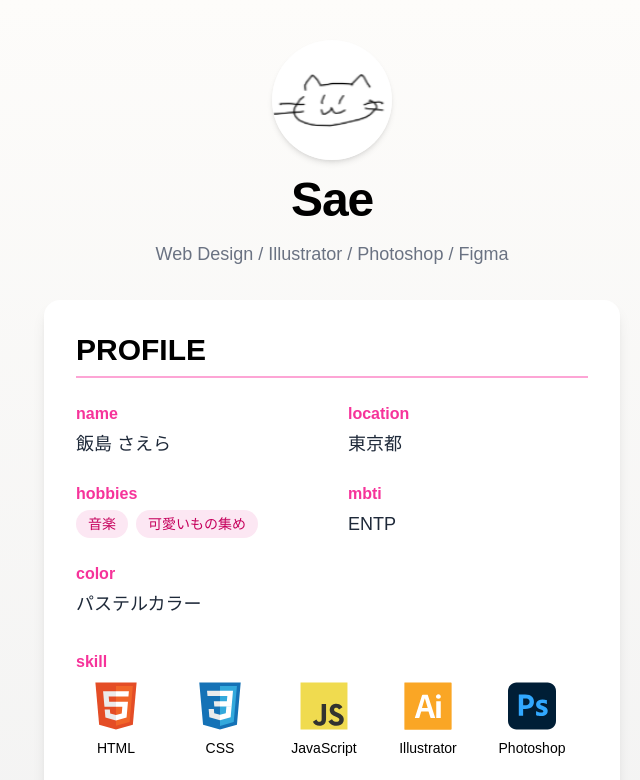
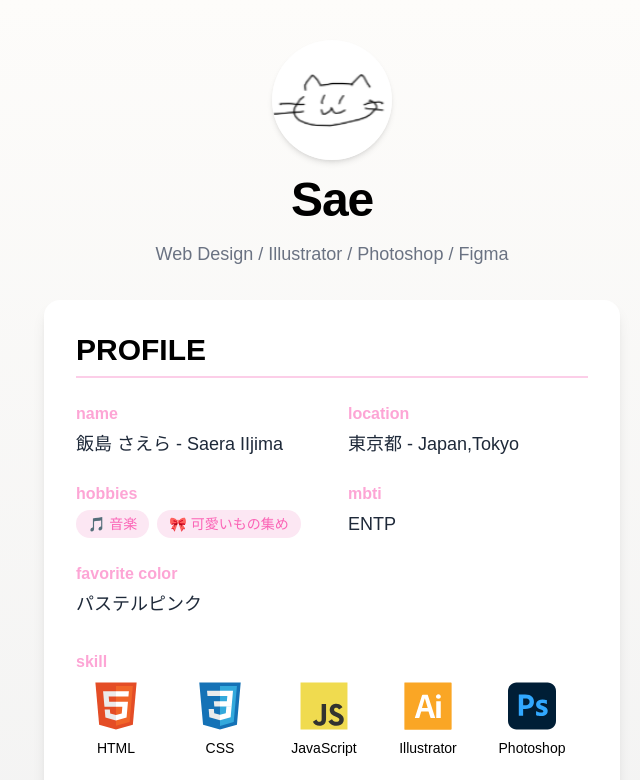
Before and after one commit to nekichqn/MyPortfolio, a Next.js app in the folder portfolio-site/: page / in a window 1280 px wide. Shown: the top 780 px of the page, without its empty margins (308-948 px from the left). Built offline with nearby package versions, Linux system fonts and the light colour scheme.

Commit message:
細かいデザイン修正

```diff
--- a/portfolio-site/src/pages/index.tsx
+++ b/portfolio-site/src/pages/index.tsx
@@ -20,37 +20,37 @@ export default function Home() {
 
       {/* 自己紹介 */}
       <section className="mt-8 max-w-xl bg-white p-8 rounded-2xl shadow-lg text-left space-y-8">
-        <h2 className="text-3xl font-bold mb-6 border-b-2 border-pink-300 pb-2">PROFILE</h2>
+        <h2 className="text-3xl font-bold mb-6 border-b-2 border-pink-200 pb-2">PROFILE</h2>
 
         <dl className="grid grid-cols-2 gap-y-6 gap-x-8">
           <div>
-            <dt className="text-pink-500 font-semibold mb-1">name</dt>
-            <dd className="text-gray-800 text-lg">飯島 さえら</dd>
+            <dt className="text-pink-300 font-semibold mb-1">name</dt>
+            <dd className="text-gray-800 text-lg">飯島 さえら - Saera IIjima</dd>
           </div>
           <div>
-            <dt className="text-pink-500 font-semibold mb-1">location</dt>
-            <dd className="text-gray-800 text-lg">東京都</dd>
+            <dt className="text-pink-300 font-semibold mb-1">location</dt>
+            <dd className="text-gray-800 text-lg">東京都 - Japan,Tokyo</dd>
           </div>
           <div>
-            <dt className="text-pink-500 font-semibold mb-1">hobbies</dt>
+            <dt className="text-pink-300 font-semibold mb-1">hobbies</dt>
             <dd>
-              <span className="inline-block bg-pink-100 text-pink-700 rounded-full px-3 py-1 text-sm mr-2">音楽</span>
-              <span className="inline-block bg-pink-100 text-pink-700 rounded-full px-3 py-1 text-sm">可愛いもの集め</span>
+              <span className="inline-block bg-pink-100 text-pink-400 rounded-full px-3 py-1 text-sm mr-2">🎵 音楽</span>
+              <span className="inline-block bg-pink-100 text-pink-400 rounded-full px-3 py-1 text-sm">🎀 可愛いもの集め</span>
             </dd>
           </div>
           <div>
-            <dt className="text-pink-500 font-semibold mb-1">mbti</dt>
+            <dt className="text-pink-300 font-semibold mb-1">mbti</dt>
             <dd className="text-gray-800 text-lg">ENTP</dd>
           </div>
           <div>
-            <dt className="text-pink-500 font-semibold mb-1">color</dt>
-            <dd className="text-gray-800 text-lg">パステルカラー</dd>
+            <dt className="text-pink-300 font-semibold mb-1">favorite color</dt>
+            <dd className="text-gray-800 text-lg">パステルピンク</dd>
           </div>
         </dl>
 
 
         <div>
-          <h3 className="text-pink-500 font-semibold mb-2">skill</h3>
+          <h3 className="text-pink-300 font-semibold mb-2">skill</h3>
           <div className="flex flex-wrap gap-6 items-center">
             <div className="flex flex-col items-center w-20">
               <Image src="/img/icons/html.svg" alt="HTML" width={48} height={48} />
@@ -95,7 +95,7 @@ export default function Home() {
           href="/works"
           className="inline-block bg-black text-white px-6 py-2 rounded-lg hover:bg-gray-800 transition"
         >
-          Go Works
+          View Works
         </a>
       </section>
 
--- a/portfolio-site/src/pages/works/index.tsx
+++ b/portfolio-site/src/pages/works/index.tsx
@@ -1,5 +1,6 @@
 import { useState } from "react";
 import Image from "next/image";
+import Link from "next/link";
 
 export default function Works() {
   const works = [
@@ -20,11 +21,12 @@ export default function Works() {
       url: "https://nekichqn.github.io/mbti-site/",
     },
     {
-      src: "/img/works/web03.png",
-      alt: "作品3 Webサイトデザイン制作",
-      label: "Webサイトデザイン制作",
+      src: "/img/works/web04.png",
+      alt: "作品3 Webサイト制作",
+      label: "美味しいレストランを見つけよう",
       description:
-        "Figmaを使用し、Webサイトのデザインを制作しました。\n\nシンプルでみやすく、ユーザーが直感的に操作できるように心掛けました。\n架空のブランドですが、かわいく高級感のあるイメージに沿ったデザインに仕上げています。\nまた、このデザインは実際のコーディングにも対応可能なように設計されています。",
+        "HotPepperのAPIを使用して、近くのレストランを検索するサイトです。\n\nHTML、CSS、JavaScriptを使用し、レスポンシブ対応で制作しました。\nまた、GoogleMapAPIを使用し地図の表示もしています。\nこの作品では、APIの活用方法やデータの取得・表示について学びました。",
+        url: "https://nekichqn.github.io/RestaurantSearch/index.html",
     },
     {
       src: "/img/works/mv01.png",
```
